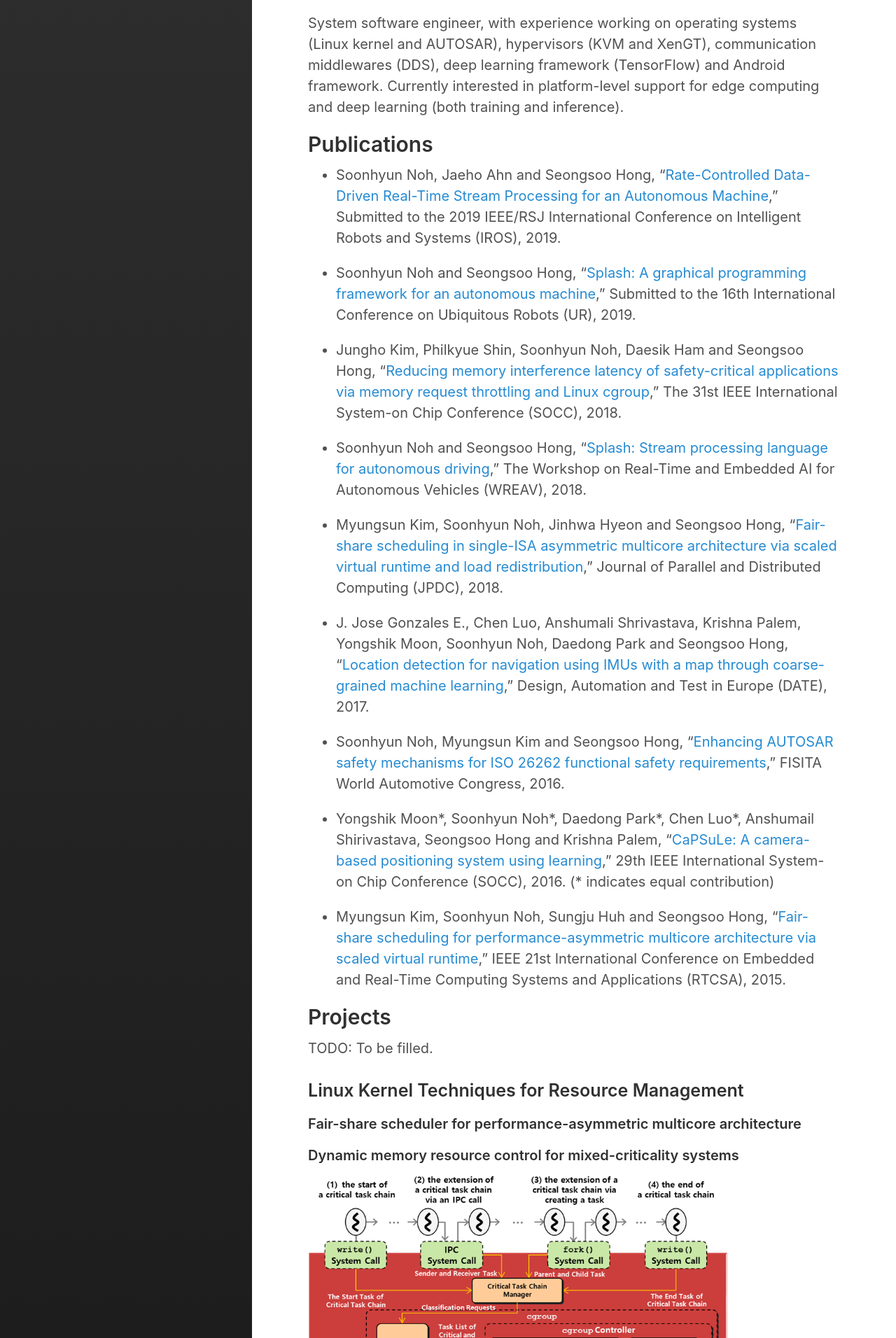
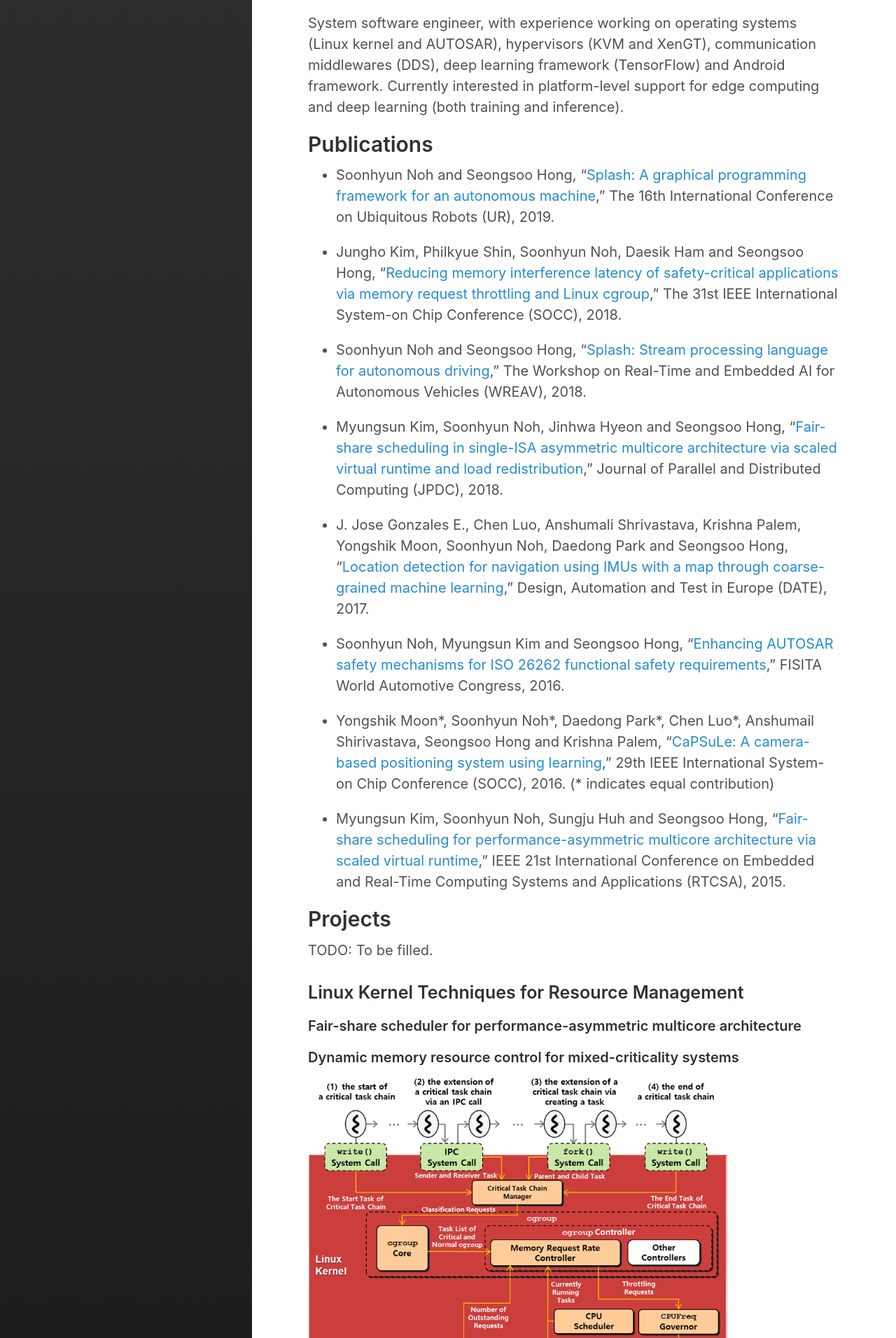
Before and after one commit to shnoh171/shnoh171.github.io, a Jekyll site: the page built from about.md, in a window 1280 px wide. Shown: the part 653-2565 px from the top of the page at 70% size. Built offline with Jekyll 4.4.1, drawn with Linux system fonts in a browser that asks for light colours.

Commit message:
Change publications

```diff
--- a/about.md
+++ b/about.md
@@ -12,9 +12,7 @@ System software engineer, with experience working on operating systems (Linux ke
 
 ## Publications
 
-- Soonhyun Noh, Jaeho Ahn and Seongsoo Hong, "[Rate-Controlled Data-Driven Real-Time Stream Processing for an Autonomous Machine](http://redwood.snu.ac.kr/wordpress/wp-content/uploads/2019/03/19-03-05-IROS-Splash.pdf)," Submitted to the 2019 IEEE/RSJ International Conference on Intelligent Robots and Systems (IROS), 2019.
-
-- Soonhyun Noh and Seongsoo Hong, "[Splash: A graphical programming framework for an autonomous machine](http://redwood.snu.ac.kr/wordpress/wp-content/uploads/2019/01/19-03-02-UR-Splash.pdf)," Submitted to the 16th International Conference on Ubiquitous Robots (UR), 2019.
+- Soonhyun Noh and Seongsoo Hong, "[Splash: A graphical programming framework for an autonomous machine](http://redwood.snu.ac.kr/wordpress/wp-content/uploads/2019/01/19-03-02-UR-Splash.pdf)," The 16th International Conference on Ubiquitous Robots (UR), 2019.
 
 - Jungho Kim, Philkyue Shin, Soonhyun Noh, Daesik Ham and Seongsoo Hong, "[Reducing memory interference latency of safety-critical applications via memory request throttling and Linux cgroup](http://redwood.snu.ac.kr/wordpress/wp-content/uploads/2018/08/18-07-30-SOCC_Memory-Request-Throttling_final.pdf)," The 31st IEEE International System-on Chip Conference (SOCC), 2018.
 
```
